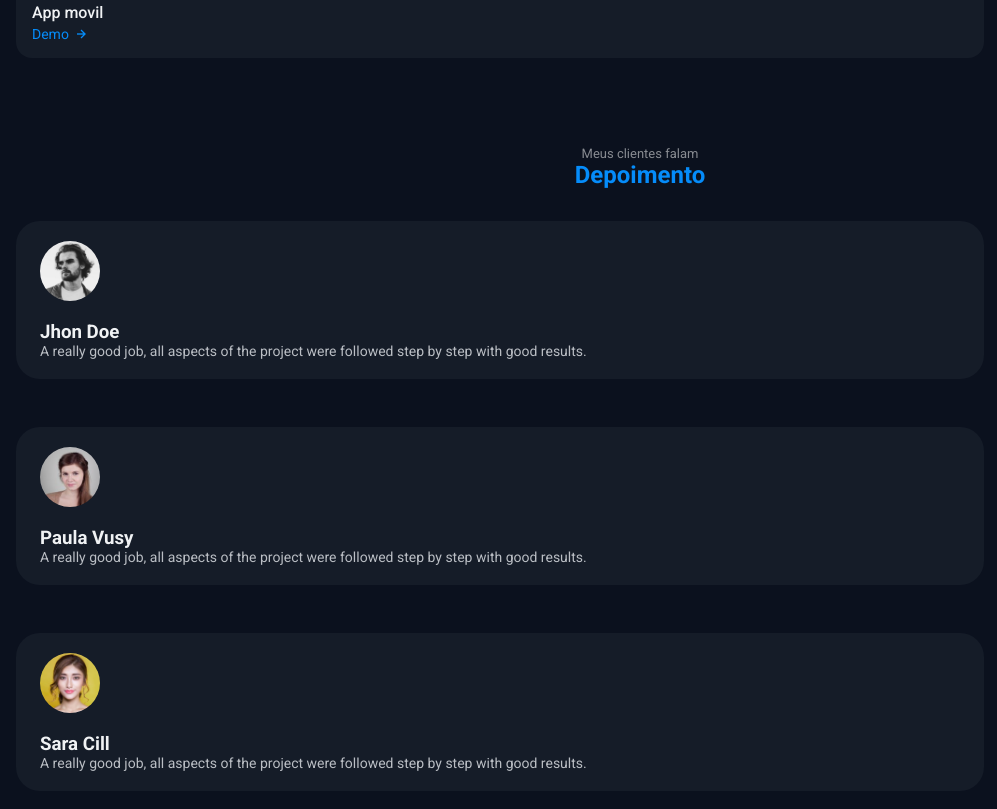
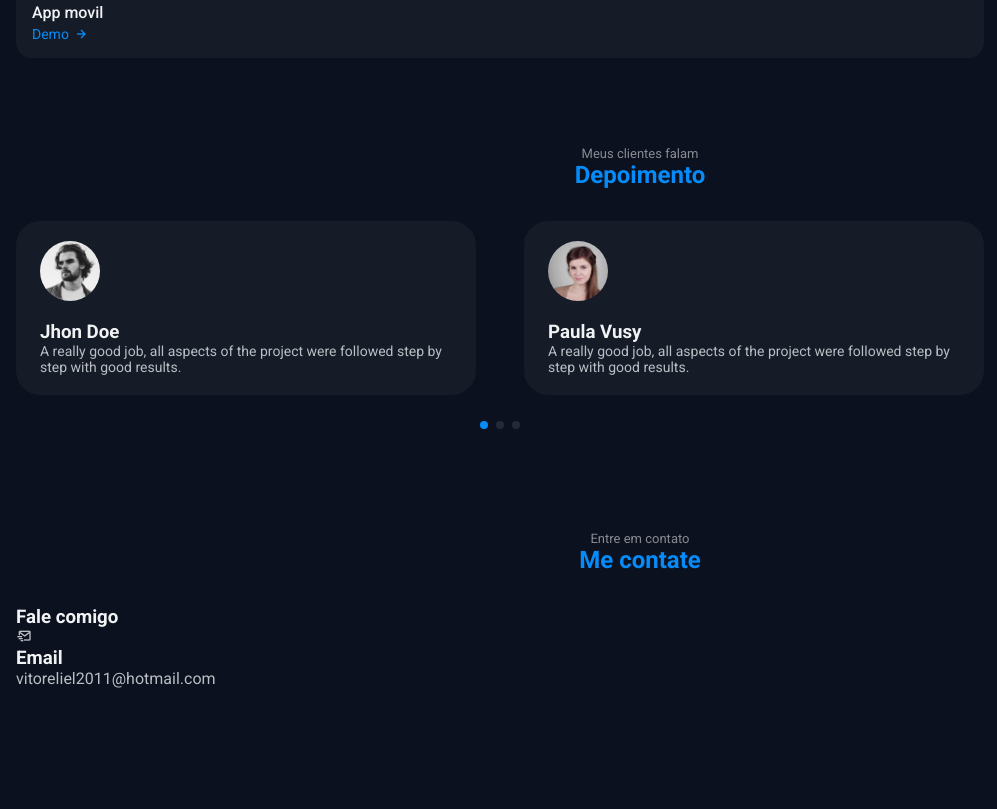
Before and after one commit to Omegalliax/Portfolio, a plain HTML site: page index.html in a window 1280 px wide. Shown: the part 5202-6011 px from the top of the page, without its empty margins (0-997 px from the left). After the commit the page ends 5926 px from the top, so only its background shows below. Drawn offline with nearby package versions, Linux system fonts and the light colour scheme.

Commit message:
Testimonial

```diff
--- a/assets/css/styles.css
+++ b/assets/css/styles.css
@@ -505,7 +505,7 @@ img {
 }
 
 /* Services modal */
-.services__modal{
+.services__modal {
   position: fixed;
   inset: 0;
   background-color: hsla(var(--second-hue), 28%, 16%, .7);
@@ -518,7 +518,7 @@ img {
   z-index: var(--z-modal);
 }
 
-.services__modal-content{
+.services__modal-content {
   position: relative;
   background-color: var(--body-color);
   padding: 4.5rem 1.5rem 2.5rem;
@@ -526,42 +526,42 @@ img {
 }
 
 .services__modal-title,
-.services__modal-description{
+.services__modal-description {
   text-align: center;
 }
 
-.services__modal-title{
-font-size: var(--h3-font-size);
-color: var(--first-color);
-margin-bottom: 1rem;
+.services__modal-title {
+  font-size: var(--h3-font-size);
+  color: var(--first-color);
+  margin-bottom: 1rem;
 }
 
-.services__modal-description{
+.services__modal-description {
   font-size: var(--small-font-size);
   margin-bottom: 2rem;
 }
 
-.services__modal-list{
+.services__modal-list {
   display: grid;
   row-gap: .75rem;
 }
 
-.services__model-item{
+.services__model-item {
   display: flex;
   align-items: flex-start;
   column-gap: .5rem;
 }
 
-.services__modal-icon{
+.services__modal-icon {
   font-size: 1.5rem;
   color: var(--first-color);
 }
 
-.services__modal-info{
+.services__modal-info {
   font-size: var(--small-font-size);
 }
 
-.services__modal-close{
+.services__modal-close {
   position: absolute;
   top: 1.5rem;
   right: 1.5rem;
@@ -571,26 +571,26 @@ margin-bottom: 1rem;
 }
 
 /*Active modal*/
-.active-modal{
+.active-modal {
   opacity: 1;
   visibility: visible;
 }
 
 
 /*=============== WORK ===============*/
-.work__container{
+.work__container {
   padding-top: 1rem;
 }
 
-.work__filters{
+.work__filters {
   display: flex;
-  justify-content:center;
-  align-items:center;
+  justify-content: center;
+  align-items: center;
   column-gap: .75rem;
   margin-bottom: 2rem;
 }
 
-.work__item{
+.work__item {
   cursor: pointer;
   color: var(--title-color);
   padding: .25rem .75rem;
@@ -598,24 +598,24 @@ margin-bottom: 1rem;
   border-radius: .5rem;
 }
 
-.work__card{
+.work__card {
   background-color: var(--container-color);
   padding: 1rem;
   border-radius: 1rem;
 }
 
-.work__img{
+.work__img {
   border-radius: 1rem;
   margin-bottom: .75rem;
 }
 
-.work__title{
+.work__title {
   font-size: var(--normal-font-size);
   font-weight: var(--font-medium);
   margin-bottom: .25rem;
 }
 
-.work__button{
+.work__button {
   width: max-content;
   color: var(--first-color);
   font-size: var(--small-font-size);
@@ -624,45 +624,53 @@ margin-bottom: 1rem;
   column-gap: .25rem;
 }
 
-.work__button:hover .work__icon{
+.work__button:hover .work__icon {
   transform: translateX(.25rem);
 }
 
-.work__icon{
+.work__icon {
   font-size: 1rem;
   transition: .4s;
 }
 
 /* Active item work*/
-.active-work{
+.active-work {
   background-color: var(--first-color);
   color: var(--body-color);
 }
 
 /*=============== TESTIMONIAL ===============*/
-.testimonial__card{
+.testimonial__card {
   background-color: var(--container-color);
   padding: 1.25rem 1.5rem;
   border-radius: 1.5rem;
   margin-bottom: 3rem;
 }
 
-.testimonial__img{
+.testimonial__img {
   width: 60px;
   border-radius: 3rem;
   margin-bottom: 1rem;
 }
 
-.testimonial_name{
+.testimonial_name {
   font-size: var(--normal-font-size);
   font-weight: var(--font-medium);
   margin-bottom: .25rem;
 }
 
-.testimonial__description{
+.testimonial__description {
   font-size: var(--small-font-size);
 }
+
 /* Swiper class */
+.swiper-pagination-bullet {
+  background-color: var(--text-color-light);
+}
+
+.swiper-pagination-bullet-active {
+  background-color: var(--first-color);
+}
 
 
 /*=============== CONTACT ===============*/
--- a/assets/js/main.js
+++ b/assets/js/main.js
@@ -12,18 +12,18 @@ const modalViews = document.querySelectorAll('.services__modal'),
     modalBtns = document.querySelectorAll('.services__button'),
     modalClose = document.querySelectorAll('.services__modal-close')
 
-    let modal = function(modalClick){
+let modal = function (modalClick) {
     modalViews[modalClick].classList.add('active-modal')
 }
 
-    modalBtns.forEach((mb, i) =>{
-        mb.addEventListener('click', () =>{
+modalBtns.forEach((mb, i) => {
+    mb.addEventListener('click', () => {
         modal(i)
     })
-    } )
+})
 
 
-    modalClose.forEach((mc) =>{
+modalClose.forEach((mc) => {
     mc.addEventListener('click', () => {
         modalViews.forEach((mv) => {
             mv.classList.remove('active-modal')
@@ -52,7 +52,24 @@ function activeWork() {
 linkWork.forEach(l => l.addEventListener('click', activeWork))
 
 /*=============== SWIPER TESTIMONIAL ===============*/
-
+let swiperTestimonial = new Swiper(".testimonial__container", {
+    spaceBetween: 24,
+    loop: true,
+    grabCursor: true,
+    pagination: {
+        el: ".swiper-pagination",
+        clickable: true,
+    },
+    breakpoints: {
+        576: {
+            slidesPerView: 2,
+        },
+        768: {
+            slidesPerView: 2,
+            spaceBetween: 48,
+        },
+    },
+});
 
 /*=============== SCROLL SECTIONS ACTIVE LINK ===============*/
 
--- a/index.html
+++ b/index.html
@@ -13,7 +13,7 @@
 
 
     <!--=============== SWIPER CSS ===============-->
-    <link rel="stylesheet" href="">
+    <link rel="stylesheet" href="assets/css/swiper-bundle.min.css">
 
     <!--=============== CSS ===============-->
     <link rel="stylesheet" href="assets/css/styles.css">
@@ -438,9 +438,9 @@
             <span class="section__subtitle">Meus clientes falam</span>
             <h2 class="section__title">Depoimento</h2>
 
-            <div class="testimonial__container container">
-                <div>
-                    <div class="testimonial__card">
+            <div class="testimonial__container container swiper">
+                <div class="swiper-wrapper">
+                    <div class="testimonial__card swiper-slide">
                         <img src="assets/img/testimonial1.png" alt="" class="testimonial__img">
 
                         <h3 class="testimonial__name">Jhon Doe</h3>
@@ -449,7 +449,7 @@
                             with good results.
                         </p>
                     </div>
-                    <div class="testimonial__card">
+                    <div class="testimonial__card swiper-slide">
                         <img src="assets/img/testimonial2.png" alt="" class="testimonial__img">
 
                         <h3 class="testimonial__name">Paula Vusy</h3>
@@ -458,7 +458,7 @@
                             with good results.
                         </p>
                     </div>
-                    <div class="testimonial__card">
+                    <div class="testimonial__card swiper-slide">
                         <img src="assets/img/testimonial3.png" alt="" class="testimonial__img">
 
                         <h3 class="testimonial__name">Sara Cill</h3>
@@ -468,12 +468,31 @@
                         </p>
                     </div>
                 </div>
+                <div class="swiper-pagination"></div>
             </div>
         </section>
 
         <!--=============== CONTACT ===============-->
         <section class="contact section" id="contact">
+            <span class="section__subtitle">Entre em contato</span>
+            <h2 class="section__title">Me contate</h2>
 
+            <div class="contact__container container grid">
+                <div class="contact__content">
+                    <h3 class="contact__title">Fale comigo</h3>
+
+                    <div class="contact__info">
+                        <div class="contact__card">
+                            <i class='bx bx-mail-send contact__card-icon'></i>
+                            <h3 class="contact__card-title">Email</h3>
+                            <span class="contact__card-data">vitoreliel2011@hotmail.com</span>
+                        </div>
+                    </div>
+                </div>
+                <div class="contact__content">
+
+                </div>
+            </div>
         </section>
     </main>
 
```
Lines whose indentation alone changed are shown as unchanged.
